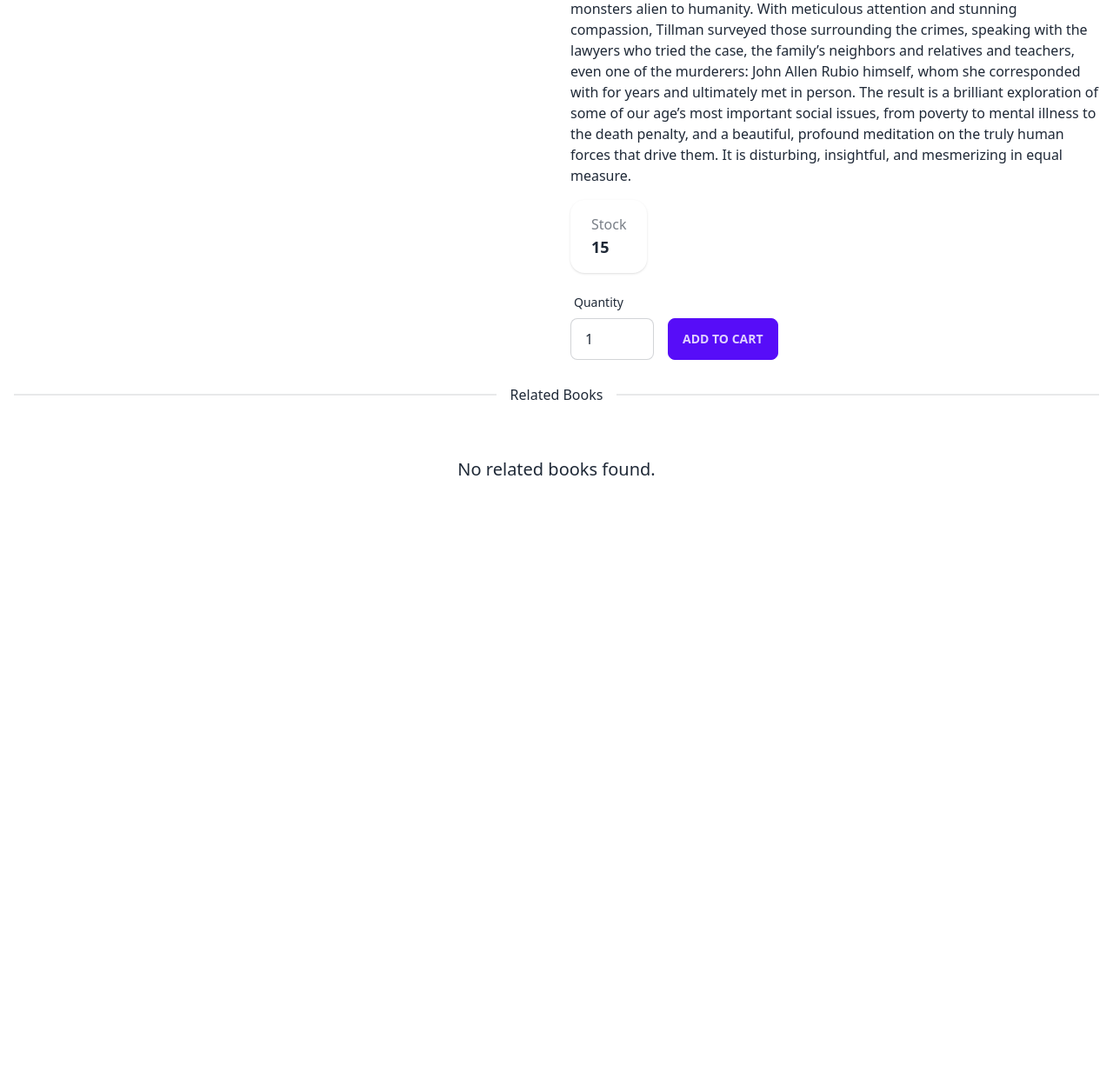
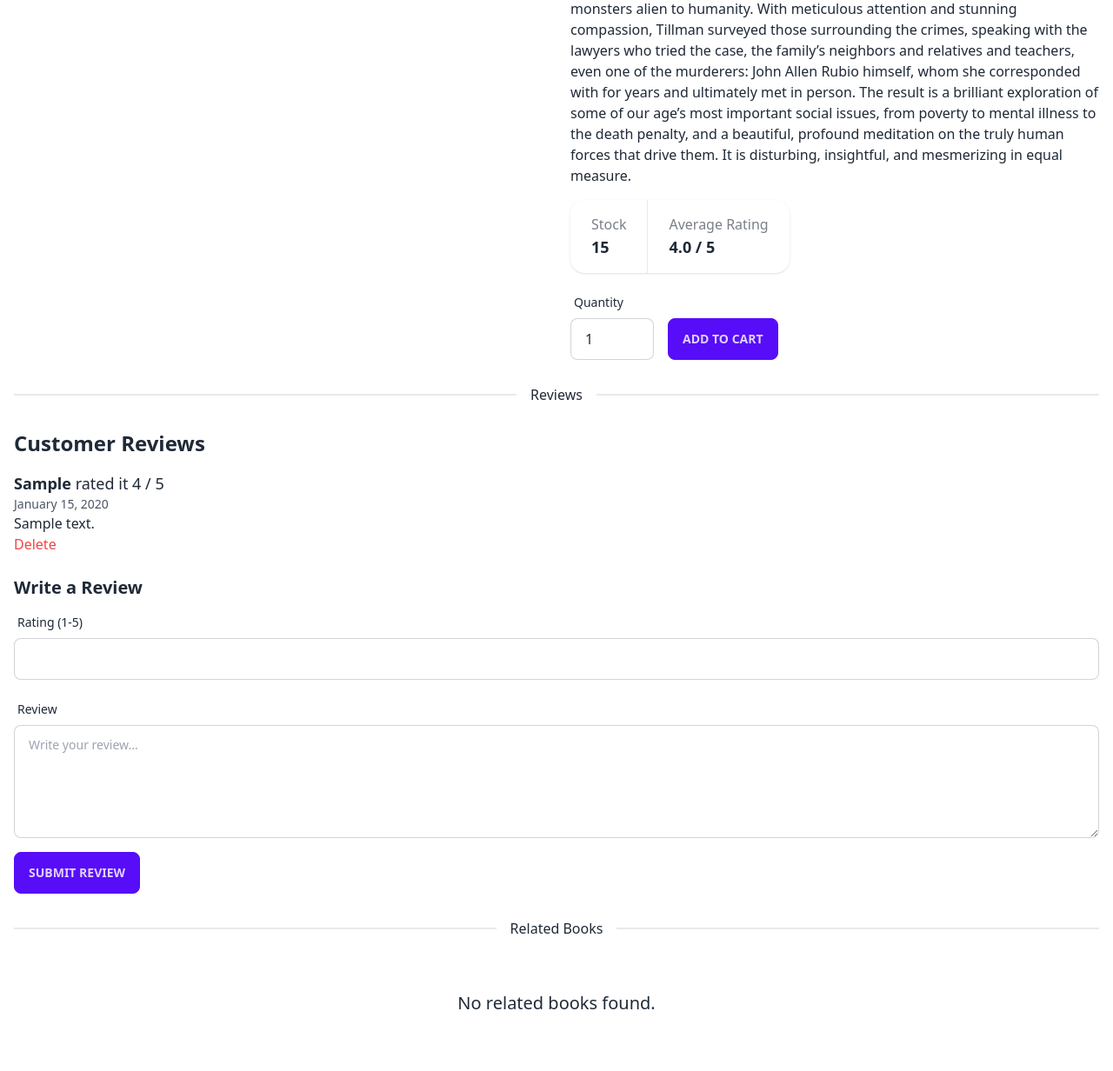
Before and after one commit to pannlnwza/bookstore, a Django app: page /book/1/ in a window 1280 px wide. Shown: the part 778-2010 px from the top of the page at 87% size. Before the commit the page ends 1325 px from the top, so only its background shows below. Run offline with Django 5.2, Linux system fonts and the light colour scheme; a user stored in the database is signed in; data comes from the database, SQL or seed files in the repository; tables that the repository leaves empty hold one stand-in row (values such as "Sample post"); some libraries are stand-ins or nearby versions.

Commit message:
feat: Implement form for review in details page.

```diff
--- a/bookstore/models.py
+++ b/bookstore/models.py
@@ -17,6 +17,13 @@ class Book(models.Model):
     genre = models.ForeignKey(Genre, on_delete=models.CASCADE)
     review_rating = models.CharField(max_length=50)
     image_url = models.URLField()
+
+    @property
+    def average_rating(self):
+        reviews = self.reviews.all()
+        if reviews.exists():
+            return round(reviews.aggregate(models.Avg('rating'))['rating__avg'], 1)
+        return None
 
     def __str__(self):
         return self.title
--- a/bookstore/templates/bookstore/book_detail.html
+++ b/bookstore/templates/bookstore/book_detail.html
@@ -20,6 +20,16 @@
                 <div class="stat-title">Stock</div>
                 <div class="stat-value text-lg">{{ book.stock.quantity_in_stock }}</div>
             </div>
+            <div class="stat">
+                <div class="stat-title">Average Rating</div>
+                <div class="stat-value text-lg">
+                    {% if book.average_rating %}
+                        {{ book.average_rating }} / 5
+                    {% else %}
+                        No ratings yet
+                    {% endif %}
+                </div>
+            </div>
         </div>
 
         <!-- Add to Cart Form -->
@@ -35,6 +45,52 @@
             <button type="submit" class="btn btn-primary">Add to Cart</button>
         </form>
     </div>
+</div>
+
+<div class="divider my-8">Reviews</div>
+
+<!-- Review Section -->
+<div class="reviews">
+    <h3 class="text-2xl font-bold mb-4">Customer Reviews</h3>
+    <div class="mb-6">
+        {% if reviews %}
+            <ul>
+                {% for review in reviews %}
+                    <li class="mb-4">
+                        <p class="text-lg"><strong>{{ review.customer.first_name }}</strong> rated it {{ review.rating }} / 5</p>
+                        <p class="text-sm text-gray-600">{{ review.created_at|date:"F j, Y" }}</p>
+                        <p class="text-md">{{ review.review_message }}</p>
+                        {% if review.customer.user == request.user %}
+                            <a href="{% url 'bookstore:delete_review' review.id %}" class="text-red-500">Delete</a>
+                        {% endif %}
+                    </li>
+                {% endfor %}
+            </ul>
+        {% else %}
+            <p class="text-md">No reviews yet. Be the first to review!</p>
+        {% endif %}
+    </div>
+
+    <!-- Add/Edit Review Form -->
+    <h4 class="text-xl font-bold mb-2">Write a Review</h4>
+    <form method="post" action="{% url 'bookstore:add_review' book.id %}">
+        {% csrf_token %}
+        <div class="form-control mb-4">
+            <label class="label">
+                <span class="label-text">Rating (1-5)</span>
+            </label>
+            <input type="number" name="rating" value="{{ form.rating.value|default_if_none:'' }}" min="1" max="5"
+                   class="input input-bordered w-full" required />
+        </div>
+        <div class="form-control mb-4">
+            <label class="label">
+                <span class="label-text">Review</span>
+            </label>
+            <textarea name="review_message" rows="4" class="textarea textarea-bordered w-full"
+                      placeholder="Write your review..." required>{{ form.review_message.value|default_if_none:'' }}</textarea>
+        </div>
+        <button type="submit" class="btn btn-primary">Submit Review</button>
+    </form>
 </div>
 
 <div class="divider my-8">Related Books</div>
@@ -61,5 +117,4 @@
     </div>
     {% endfor %}
 </div>
-
 {% endblock %}
--- a/bookstore/urls.py
+++ b/bookstore/urls.py
@@ -19,6 +19,8 @@ urlpatterns = [
     path('add/', views.add_book, name='add_book'),
     path('edit-book/<int:book_id>/', views.edit_book, name='edit_book'),
     path('delete-book/<int:book_id>/', views.delete_book, name='delete_book'),
-    path('add-book/', views.AddView.as_view(), name='add')
+    path('add-book/', views.AddView.as_view(), name='add'),
+    path('book/<int:book_id>/add-review/', views.add_review, name='add_review'),
+    path('review/<int:review_id>/delete/', views.delete_review, name='delete_review'),
 
 ]
--- a/bookstore/views.py
+++ b/bookstore/views.py
@@ -4,14 +4,16 @@ from django.db import transaction
 from django.shortcuts import render, get_object_or_404, redirect
 from django.contrib.auth.decorators import login_required
 
-from .models import Book, Genre, Order, OrderItem, Stock, Cart, CartItem, Payment, Customer
+from .models import Book, Genre, Order, OrderItem, Stock, Cart, CartItem, Payment, Customer, Review
 from decimal import Decimal
 from django.shortcuts import render, redirect
 from django.contrib.auth import authenticate, login as auth_login
 from django.contrib import messages
-from bookstore.forms import SignUpForm
+from bookstore.forms import SignUpForm, ReviewForm
 from django.core.paginator import Paginator, EmptyPage, PageNotAnInteger
 from django.views import generic
+
+
 
 
 class HomeView(generic.TemplateView):
@@ -91,9 +93,11 @@ def book_list(request):
 def book_detail(request, book_id):
     book = get_object_or_404(Book.objects.select_related('stock'), id=book_id)
     related_books = Book.objects.filter(genre=book.genre).exclude(id=book_id)[:4]
+    reviews = book.reviews.select_related('customer').all()
     return render(request, 'bookstore/book_detail.html', {
         'book': book,
-        'related_books': related_books
+        'related_books': related_books,
+        'reviews': reviews,
     })
 
 @login_required
@@ -424,3 +428,33 @@ def delete_book(request, book_id):
 
     messages.error(request, "You are not authorized to view this page.")
     return redirect('bookstore:home')
+
+
+@login_required
+def add_review(request, book_id):
+    book = get_object_or_404(Book, id=book_id)
+    customer = get_object_or_404(Customer, user=request.user)
+
+    # Check if the user already reviewed this book
+    existing_review = Review.objects.filter(customer=customer, book=book).first()
+
+    if request.method == 'POST':
+        form = ReviewForm(request.POST, instance=existing_review)  # Edit if exists
+        if form.is_valid():
+            review = form.save(commit=False)
+            review.customer = customer
+            review.book = book
+            review.save()
+            messages.success(request, "Your review has been submitted.")
+            return redirect('bookstore:book_detail', book_id=book_id)
+    else:
+        form = ReviewForm(instance=existing_review)  # Pre-fill if exists
+
+    return render(request, 'bookstore/add_review.html', {'form': form, 'book': book})
+
+@login_required
+def delete_review(request, review_id):
+    review = get_object_or_404(Review, id=review_id, customer__user=request.user)
+    review.delete()
+    messages.success(request, "Your review has been deleted.")
+    return redirect('bookstore:book_detail', book_id=review.book.id)
```
Also changed, not shown: bookstore/forms.py (+15 -0 lines), bookstore/templates/bookstore/add_review.html (added, +10 -0 lines).
